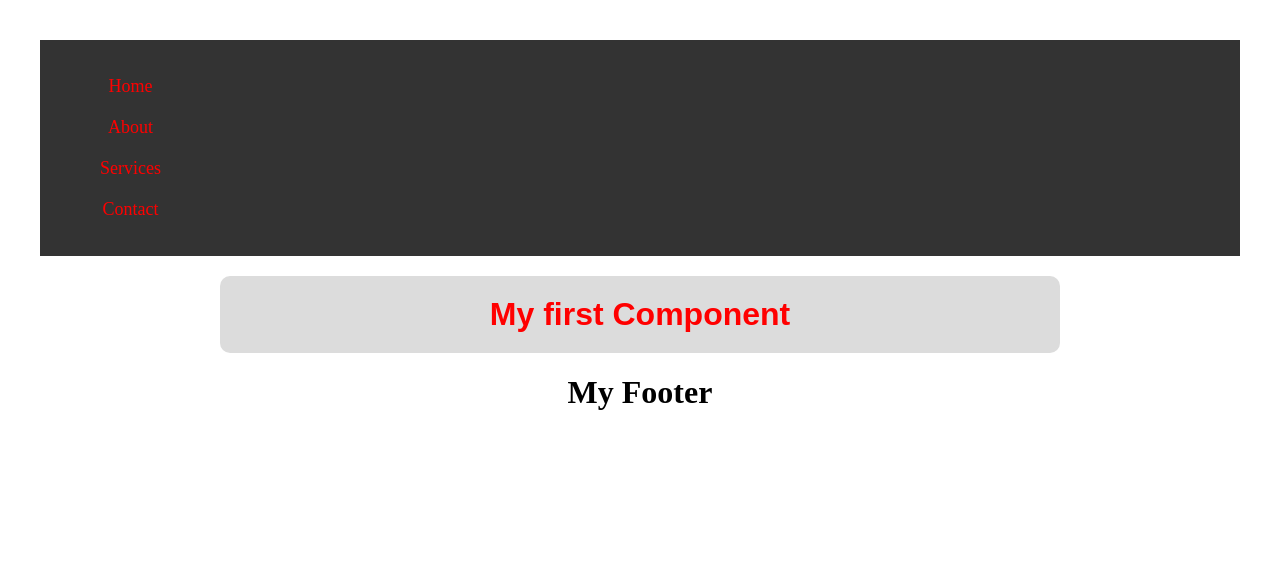
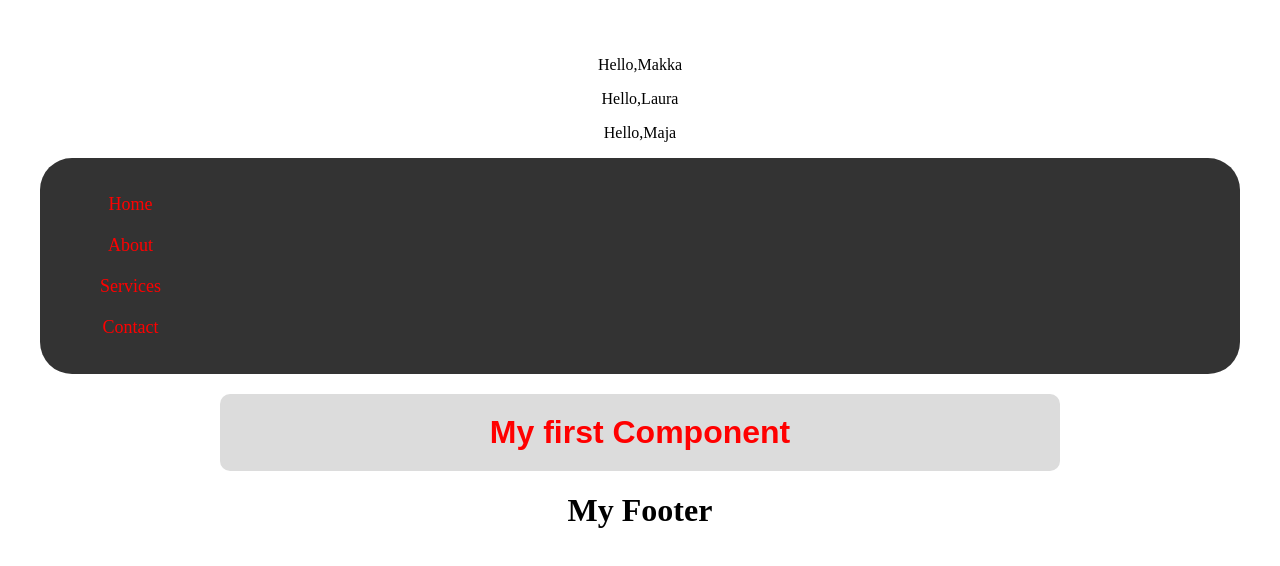
Before and after one commit to maylova93/first-react, a React (Vite) app: page / in a window 1280 px wide. Shown: the top 566 px of the page. Built offline with nearby package versions, Linux system fonts and the light colour scheme.

Commit message:
komponenter og props.

```diff
--- a/src/App.jsx
+++ b/src/App.jsx
@@ -3,10 +3,15 @@ import Main from './components/Main'
 import Header from './components/Header'
 import Footer from './components/footer'
 import Navbar from './components/Navbar'
+import React from 'react';
+import ParentComponent from './components/ParentComponent'
+
 
 function App() {
    return (
     <>
+
+    <ParentComponent/>
     <Header/>
     <Main/>
     <Footer/>
--- /dev/null
+++ b/src/components/Greeting.jsx
@@ -0,0 +1,6 @@
+function Greeting(props){
+    return(
+        <p>Hello,{props.name}</p>
+    );
+ }
+ export default Greeting;
--- /dev/null
+++ b/src/components/ParentComponent.jsx
@@ -0,0 +1,13 @@
+import Greeting from './Greeting'
+
+function ParentComponent(){
+    return(
+        <div>
+            <Greeting name="Makka" />
+            <Greeting name="Laura" />
+            <Greeting name="Maja" />
+        </div>
+    );
+}
+
+export default ParentComponent;
--- a/src/style/Navbar.module.scss
+++ b/src/style/Navbar.module.scss
@@ -3,6 +3,7 @@
     display: flex;
     grid-template-columns: repeat(4, 1fr);
     background-color: #333;
+    border-radius: 2em;
     width: 100%;
     align-items: center;
     justify-items: center;
```
